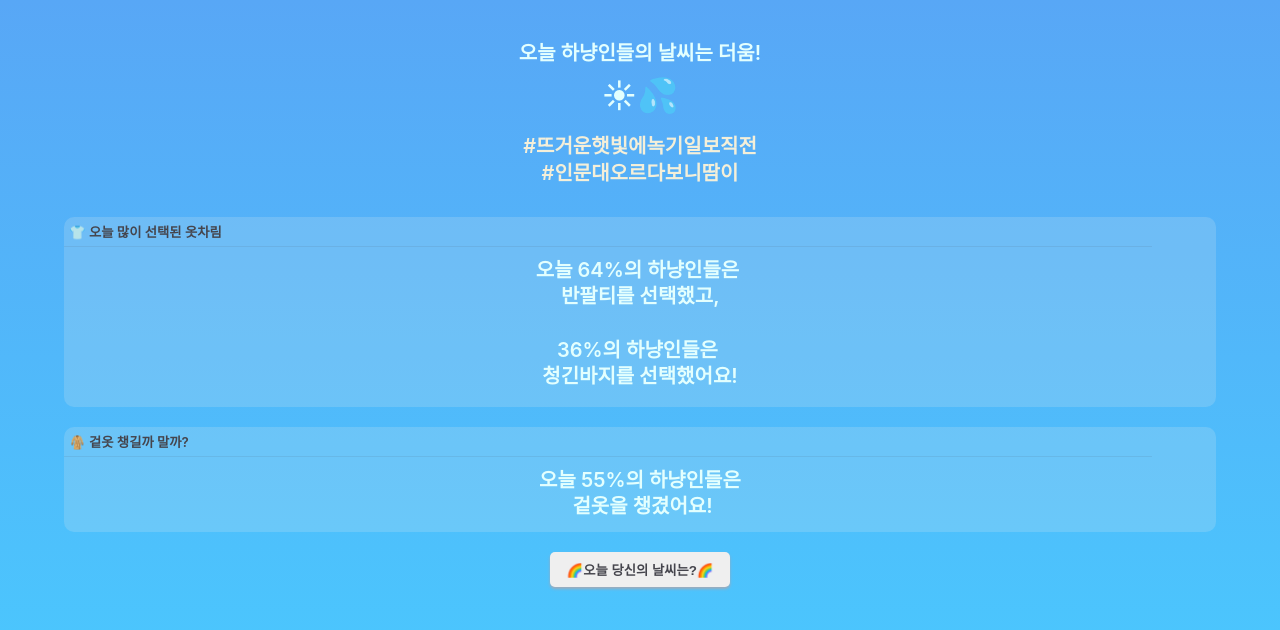
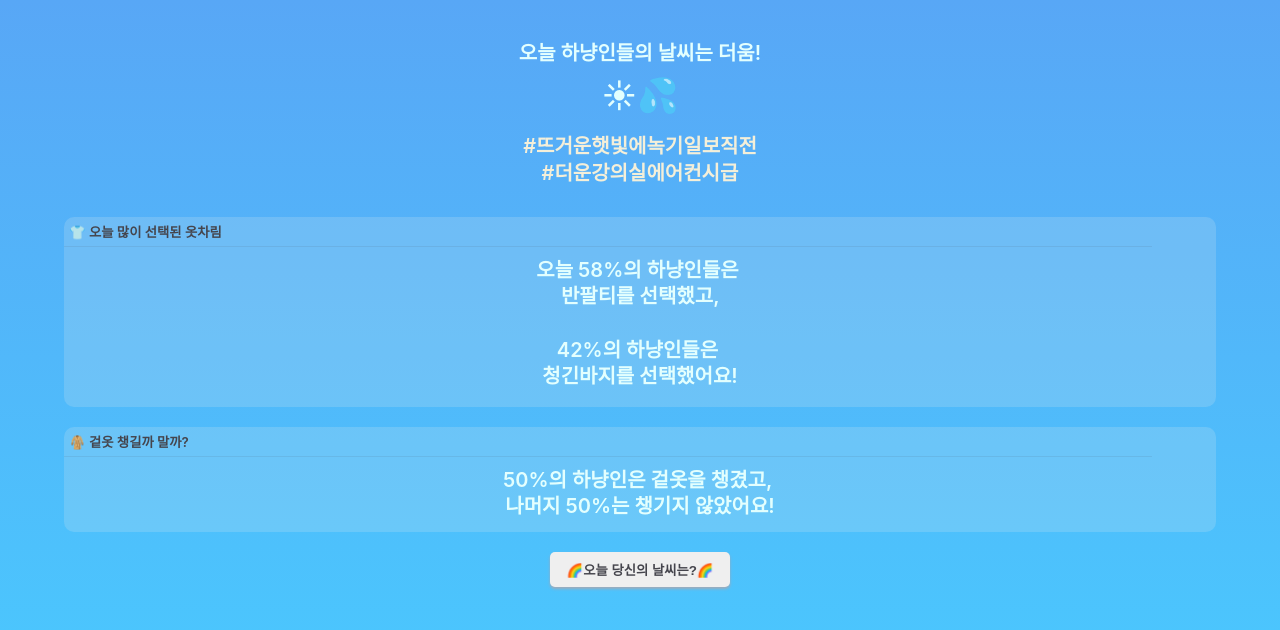
Before and after one commit to cria2000/weather_for_hanyang, a React (Create React App) app: page / in a window 1280 px wide. Shown: the top 630 px of the page. Built offline with nearby package versions, Linux system fonts and the light colour scheme.

Commit message:
220523 7시 update

```diff
--- a/src/MainClothes.tsx
+++ b/src/MainClothes.tsx
@@ -27,7 +27,7 @@ export const MainClothes = ({top, pants, bringOuter, topPercentage, pantsPercent
                 <div className="main_clothes_title">{messages.considerOuter}</div>
                 <div className="border_line" />
                 <div className="main_clothes_statement">
-                    {messages.announceBringOuter({isBring: bringOuter, percentage: bringOuterPercentage})}
+                    {bringOuterPercentage === 50 ? messages.halfBringOuter : messages.announceBringOuter({isBring: bringOuter, percentage: bringOuterPercentage})}
                 </div>
             </div>
         </div>
--- a/src/MainPage.tsx
+++ b/src/MainPage.tsx
@@ -15,8 +15,8 @@ export const MainPage = (props: Props) => {
 
     return (
         <div className="main_page">
-            <MainWeather mainWeather={11} secondWeather={2}/>
-            <MainClothes top={1} pants={4} bringOuter topPercentage={64} pantsPercentage={36} bringOuterPercentage={55}/>
+            <MainWeather mainWeather={11} secondWeather={12}/>
+            <MainClothes top={1} pants={4} bringOuter topPercentage={58} pantsPercentage={42} bringOuterPercentage={50}/>
             <button className="weather_button" onClick={handleClickButton}>{messages.askOpinion}</button>
         </div>
     );
--- a/src/constant/messages.ts
+++ b/src/constant/messages.ts
@@ -23,5 +23,6 @@ export default {
     considerOuter: ' 🧥 겉옷 챙길까 말까?',
     sendSuccess: '의견이 성공적으로 보내졌습니다✔',
     sendFail: '날씨 키워드를 하나 이상 선택해주세요❕',
-    possibleMultipleSelection: '(중복선택가능)'
+    possibleMultipleSelection: '(중복선택가능)',
+    halfBringOuter: `50%의 하냥인은 겉옷을 챙겼고, \n나머지 50%는 챙기지 않았어요!`
 }
```
